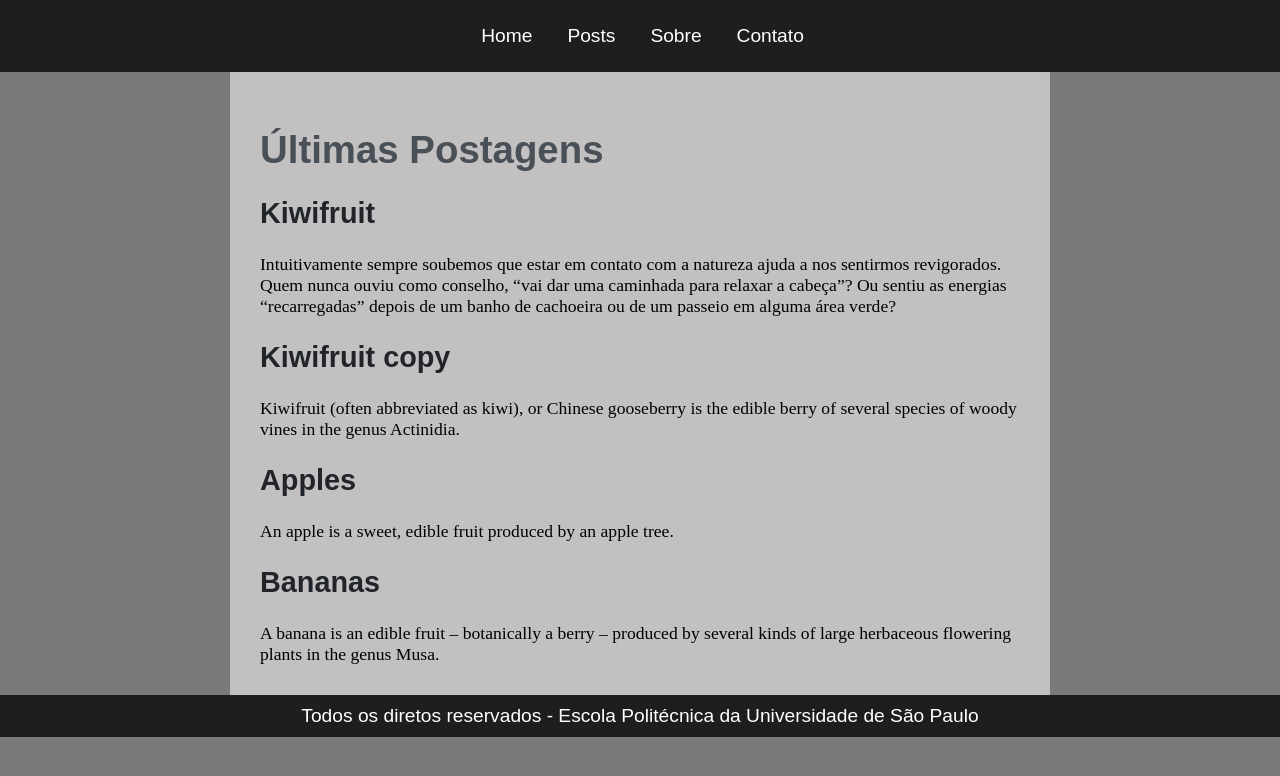
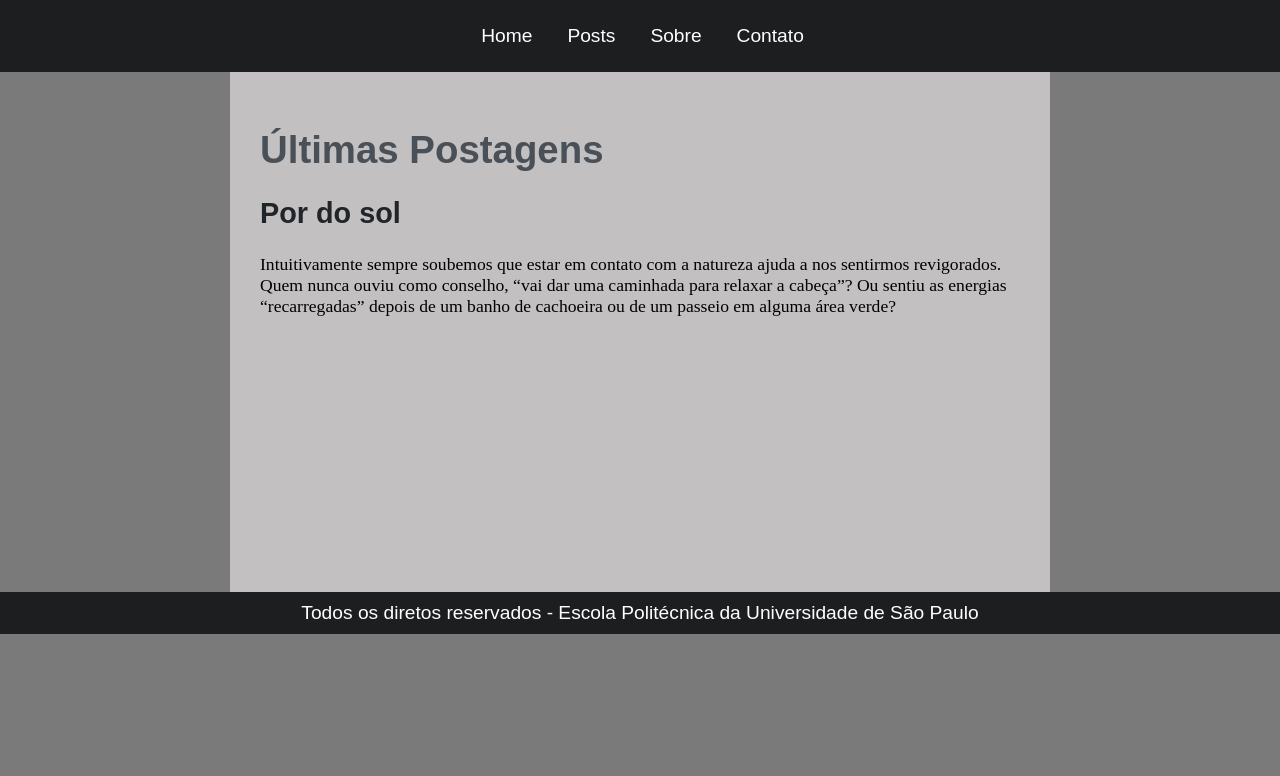
Before and after one commit to maykonsouza/blog1, a Jekyll site: the page built from blog.html, in a window 1280 px wide. Shown: the top 776 px of the page. Built offline with Jekyll 4.4.1, drawn with Linux system fonts in a browser that asks for light colours.

Commit message:
Ajuste de urls

```diff
--- a/_includes/navigation.html
+++ b/_includes/navigation.html
@@ -1,9 +1,9 @@
 <nav>
     <ul class="menu">
-        <li><a href="{{/ | relative_url}}">Home</a></li>
-        <li><a href="{{/blog.html | relative_url}}">Posts</a></li>
-        <li><a href="{{/about.html | relative_url}}">Sobre</a></li>
-        <li><a href="{{/contato.html | relative_url}}">Contato</a></li>
+        <li><a href="{{'/'| relative_url}}">Home</a></li>
+        <li><a href="{{'/blog.html' | relative_url}}">Posts</a></li>
+        <li><a href="{{'/about.html' | relative_url}}">Sobre</a></li>
+        <li><a href="{{'/contato.html' | relative_url}}">Contato</a></li>
         <!-- <li><a href="http://">Posts</a></li>
         <li><a href="http://">Sobre</a></li>
         <li><a href="http://">Home</a></li>
--- a/_posts/2018-08-20-bananas.md
+++ /dev/null
@@ -1,12 +0,0 @@
----
-layout: post
-author: jill
----
-A banana is an edible fruit – botanically a berry – produced by several kinds
-of large herbaceous flowering plants in the genus Musa.
-
-In some countries, bananas used for cooking may be called "plantains",
-distinguishing them from dessert bananas. The fruit is variable in size, color,
-and firmness, but is usually elongated and curved, with soft flesh rich in
-starch covered with a rind, which may be green, yellow, red, purple, or brown
-when ripe.
--- a/_posts/2018-08-21-apples.md
+++ /dev/null
@@ -1,11 +0,0 @@
----
-layout: post
-author: jill
----
-An apple is a sweet, edible fruit produced by an apple tree.
-
-Apple trees are cultivated worldwide, and are the most widely grown species in
-the genus Malus. The tree originated in Central Asia, where its wild ancestor,
-Malus sieversii, is still found today. Apples have been grown for thousands of
-years in Asia and Europe, and were brought to North America by European
-colonists.
--- a/_posts/2018-08-22-kiwifruit copy.md
+++ /dev/null
@@ -1,12 +0,0 @@
----
-layout: post
-author: ted
----
-Kiwifruit (often abbreviated as kiwi), or Chinese gooseberry is the edible
-berry of several species of woody vines in the genus Actinidia.
-
-The most common cultivar group of kiwifruit is oval, about the size of a large
-hen's egg (5–8 cm (2.0–3.1 in) in length and 4.5–5.5 cm (1.8–2.2 in) in
-diameter). It has a fibrous, dull greenish-brown skin and bright green or
-golden flesh with rows of tiny, black, edible seeds. The fruit has a soft
-texture, with a sweet and unique flavor.
```
Also changed, not shown: _posts/2020-09-27-Por do Sol.md (renamed from _posts/2018-08-22-kiwifruit.md).
